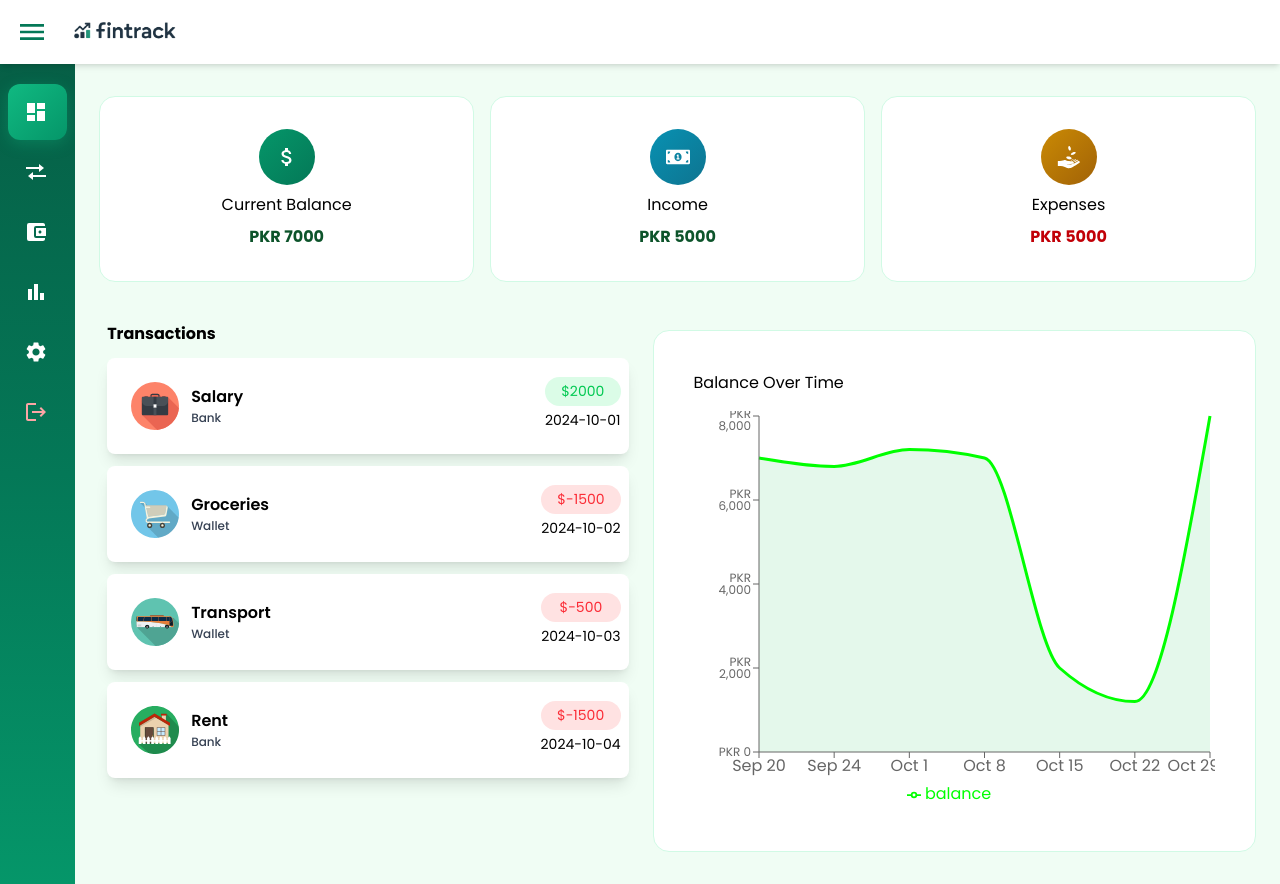
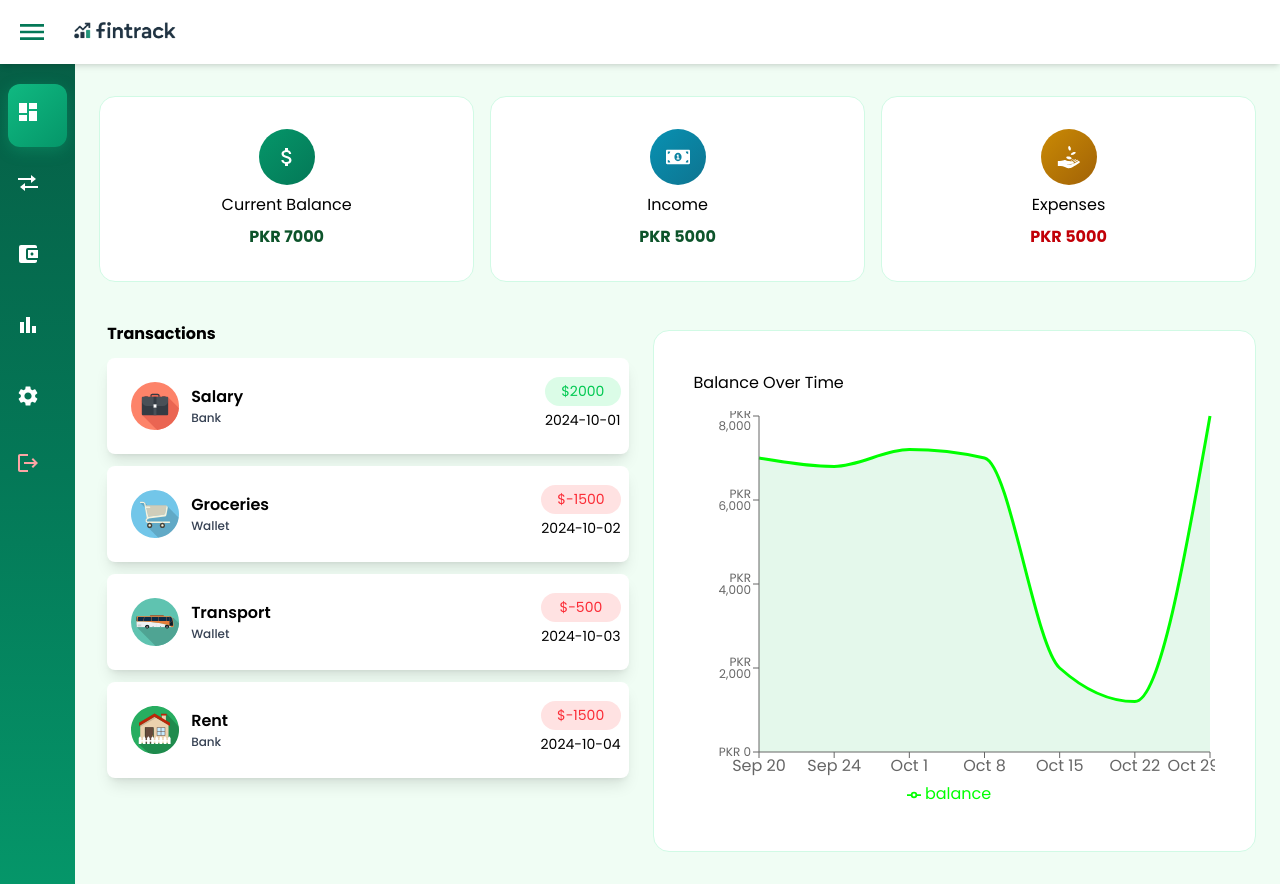
Before and after one commit to mustafa-bhatti/FinTrack, a React (Vite) app: page /dashboard in a window 1280 px wide. Built offline with nearby package versions, Linux system fonts and the light colour scheme.

Commit message:
Added route links to sidebar links

```diff
--- a/src/components/Sidebar.jsx
+++ b/src/components/Sidebar.jsx
@@ -7,7 +7,7 @@ import {
   MdSettings,
 } from 'react-icons/md';
 import { BiTransfer } from 'react-icons/bi';
-
+import { Link } from 'react-router-dom';
 export default function Sidebar({ showSidebar }) {
   const menuItems = [
     { icon: MdDashboard, label: 'Dashboard', active: true },
@@ -32,12 +32,20 @@ export default function Sidebar({ showSidebar }) {
                 item.isLogout ? 'logout' : ''
               }`}
             >
-              <button name={item.label} aria-label={item.label}>
-                <IconComponent className="sidebar-icon"/>
-              </button>
-              <span className={`sidebar-label ${!showSidebar && 'hidden'}`}>
-                {item.label}
-              </span>
+              <Link
+                to={
+                  item.label != 'Dashboard'
+                    ? '/dashboard/' + item.label.toLowerCase()
+                    : '/dashboard'
+                }
+              >
+                <button name={item.label} aria-label={item.label}>
+                  <IconComponent className="sidebar-icon" />
+                </button>
+                <span className={`sidebar-label ${!showSidebar && 'hidden'}`}>
+                  {item.label}
+                </span>
+              </Link>
             </div>
           );
         })}
--- a/src/styles/dashboard.css
+++ b/src/styles/dashboard.css
@@ -36,13 +36,15 @@
 }
 
 .sidebar-nav {
+  display: flex;
+  flex-direction: column;
   padding: 1rem 0;
 }
 
 .sidebar-item {
   display: flex;
   align-items: center;
-  padding: 1rem 1rem;
+  padding: 1rem 0.5rem;
   margin: 0.25rem 0.5rem;
   border-radius: 12px;
   cursor: pointer;
@@ -74,6 +76,7 @@
   font-size: 1.5rem;
   min-width: 24px;
   margin-right: 1rem;
+  cursor: pointer;
 }
 
 .sidebar-closed .sidebar-icon {
```
